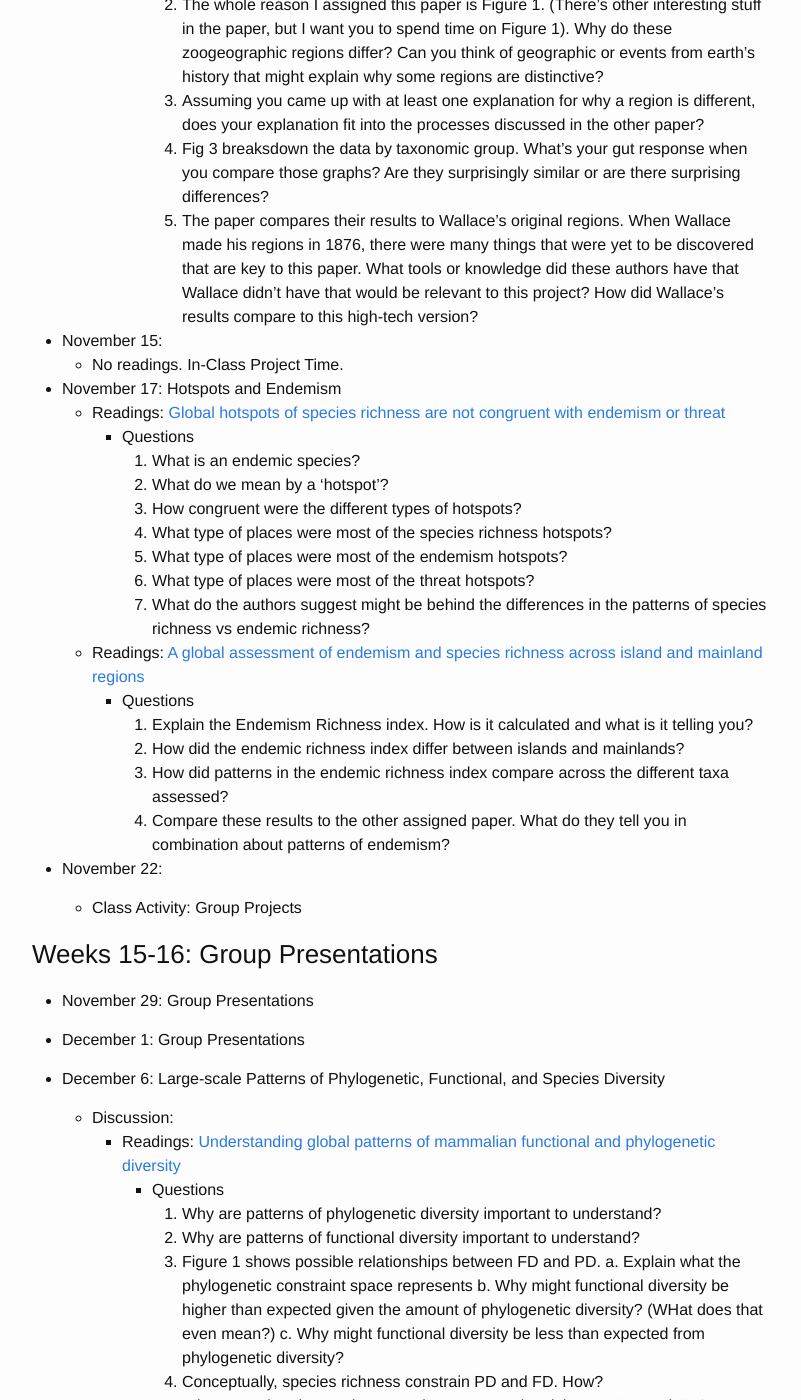
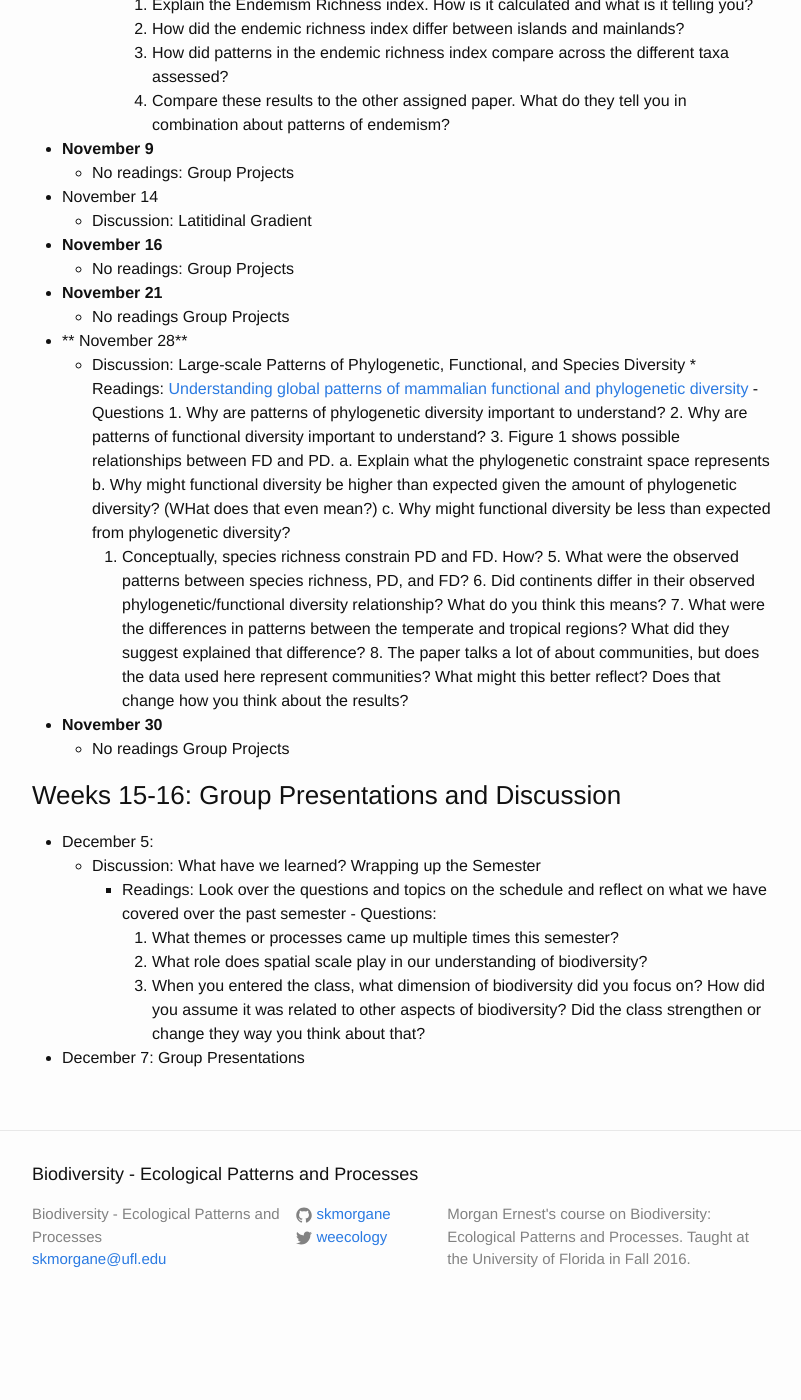
Before and after one commit to skmorgane/biodiversity-course, a Jekyll site: the page built from schedule.md, in a window 1280 px wide and 1400 px high, scrolled down 9308 px. Shown: the whole window, without its empty margins (238-1039 px from the left). Built offline with Jekyll 4.4.1, drawn with Linux system fonts in a browser that asks for light colours; after the commit the page ends 10639 px from its top, so only the background shows below that; some of the changed text lies outside the part shown.

Commit message:
Update Schedule

```diff
--- a/schedule.md
+++ b/schedule.md
@@ -43,7 +43,7 @@
 		* Reading: [Drought mediates the importance of stochastic community assembly](https://doi.org/10.1073/pnas.0704350104)
       * Class Activity: Structuring Introductions of Papers/Proposals and what that has to do with your Class Project
 
-* **September 12**
+* <span style="color:orange"> September 12 </span>
 	* Discussion: Patterns in Taxonomic, Phylogenetic, and Functional Diversity
 		* Reading: [Rebuilding community ecology from functional traits](http://dx.doi.org/10.1016/j.tree.2006.02.002)
 		* Reading: [Opposing assembly mechanism in a Neotropical Dry Forest](https://doi.org/10.1890/08-1025.1)
@@ -111,7 +111,7 @@
             5. How did the empirical results compare to what their models suggested they should find?
     * Class Activity: Group Projects (Identifying people with common interests)
 
-* **September 21**
+* <span style="color:orange"> September 21 </span>
 	* Discussion/Class Activity: Patterns in Body Size
 		* Read: Everyone is required to read: [Declining body size: a third universal response to warming?](https://doi.org/10.1016/j.tree.2011.03.005).
 		* Pick one of the following:
@@ -146,7 +146,7 @@
 			4. Think about these results in the context of Loreau and Hector. Do any of their conclusions differ from the other paper or  do they find similar things? If you think the results are different, why?
        * Class Activity: Group Projects
 
-* **October 3**
+* <span style="color:orange"> October 3</span>
 	* Discussion: Biodiversity through time
 		* Reading: [Assemblage Time Series Reveal Biodiversity Change but Not Systematic Loss](https://doi.org/10.1126/science.1248484)
             		1. What question are Dornelas et al asking?
@@ -162,13 +162,14 @@
             		3. How do Elahi et al suggest their results and the results of other studies can be reconiled with studies showing global biodiversity loss?
             		4. Do Dornelas et al and Elahi et al have any influence on the biodiversity-ecosystem function research area?
 
-* **October 5**
+* <span style="color:orange"> October 5 </span>
  	 * Discussion: Biodiversity through time - Hillebrand? Brown et al?
   	 * Class Activity: Group Projects
 
 ### Weeks 7-9: Regional-Scale Diversity Patterns & Processes
 
-* October 10: Regional Assembly - Dispersal
+* **October 10**
+	* Discussion: Regional Assembly - Dispersal
    * (yes I am only assigning 1 paper. Enjoy!) Reading: [The metacommunity concept: a framework for multi-scale community ecology](https://doi.org/10.1111/j.1461-0248.2004.00608.x)
         * Questions for Discussion
              1. We've spent a lot of the semester focused on community-scale biodiversity patterns and the mechanisms thought to generate them. What scale have we predominately been focusing on?
@@ -183,8 +184,8 @@
             10. Be able to explain (succinctly) the four main types of metacommunity models. What are they and how are they different? (i.e. how do they differ in their assumptions about patches, which species can enter the community, the role of nichebased processes, differences among species, etc).
             11. Which model do you think applies to your system? Why? (yes I will go around the room on this one. Be able to name a relevant model and explain why it applies (in 1-2 sentences). If you do not think a metacommunity framework applies, say that and why. I'd recommend writing your sentence before class so you aren't caught off guard. If I was Stephen Hubbell here's what I would write: I study a tropical tree community that I think fits into the neutral model. I think this because we have dispersal, though its limited, and niche differences between species seem small (or non-existent) and its hard to see how those small differences create stable coexistence.
 
-* October 12: Regional Assembly - Environmental Heterogeneity
-    * Discussion:
+* **October 12**
+    * Discussion: Regional Assembly - Environmental Heterogeneity
          * Reading: The "Frankenpaper" - emailed to the class listserv
          * Questions:
             1. MacArthur & MacArthur:
@@ -209,17 +210,13 @@
                - Brainstorm reasons this relationship may not have been seen in Stein et al. These can be statistical or biological reasons having to do with either paper. I know I haven't given you enough info to know for sure what might be an issue and what they may have corrected for or examined in secondary analyses, I just want you to think generally about the issue.
     * Class Activity: Group Projects
 
+* October 17
+	* FIELD TRIP? Andrew Gonzalez Biology Seminar
 
-* October 17: **Class Field Trip - Seminar by Julia Baum ("Coral Reef Community Structure and Resilience in a Changing World")**
-    *  For those not attending the talk, here is the reading and questions: [Fishing degrades size structure of coral reef fish communities](https://doi.org/10.1111/gcb.13482)
-         * Questions:
-            1. What is the size spectra? What information does it provide about a community?
-            2. What about the shape of the size spectra are they quantifying?
-            3. What do the changes in the size spectra they document tell them about the impacts of human impacts on fish communities?
-            4. Why do they think the size spectra and total fish biomass provide different info about the fish community?
+* October 19
+	* Discussion: Fragmentation patterns
 
-
-* October 19:
+* October 24:
     * Discussion: Local-Regional Diversity Relationships
          * Reading: [Community diversity: relative roles of local and regional processes](http://www.jstor.org/stable/1698957?seq=1#page_scan_tab_contents)
             1. In the second paragraph ("Present-day ecological investigations...."), Ricklefs describes what he sees as the state of the field in 1987. Do you think this is still a valid assessment of the field today? Why?
@@ -238,14 +235,8 @@
             6. How do they propose local and regional processes are combining to determine local richness?
     * Class Activity: Group Projects
 
-* October 24: **Class Field Trip - Seminar by Mathew Leibold ("Rethinking Metacommunity Ecology")**
-    * For those not attending the talk, here is the reading: [Empirical approaches to metacommunities: a review and comparison with theory](https://doi.org/10.1016/j.tree.2011.04.009)
-         1. What are the empirical shortcomings the paper finds in the study of metacommunities? (i.e. are there system/taxon biases, are they doing a good job of testing all the frameworks?)
-         2. Do empirical studies primarily support a particular model or do they tend to suggest more than one model is operating, even in the same system?
-         3. Theoretically, what are some of the ways they think the study of meetacommunities needs to change to advance?
-         4. Empirically, what are some of the ways they think the study of meetacommunities needs to change to advance?
-
-* October 26: Species-Area/Time Relationships
+* October 26:
+	* Discussion: Species-Area/Time Relationships
     *  For this week there is 1 paper and 2 short excerpts from books. The book excerpts will be sent to the class by email
     *  Reading: Part of Chapter 2 from *Species Diversity in Space and Time* by Rosenzweig
           1. Why does creating a species-area plot from contiguous plots generate a shallower slope than a plot made from non-contiguous plots?
@@ -263,22 +254,10 @@
          6. We haven't talked about phylogenetic or functional diversity in a while. Take a moment to ponder whether you expect those aspects of biodiversity to show similar patterns across scales (and similar drivers) to the Species-Area and Species-Time relationships.
     *  Class Activity: Group Projects
 
-* November 3: **Class Field Trip: Allen Hurlbert ("Origin and maintenance of biodiversity gradients: making inferences at regional to global scales")**
-    *  For those not attending the talk, here is the reading: [On the processes generating latitudinal richness gradients: identifying diagnostic patterns and predictions](https://doi.org/10.3389/fgene.2014.00420)
-         1. What is the current problem with testing hypotheses for how the latitudinal gradient in species richness is generated?
-         2. Explain the zero-sum constraint used in the models.
-         3. What is the niche conservatism hypothesis?
-         4. What is the ecological limits hypothesis?
-         5. What is the evolutionary rates hypothesis?
-         6. What is the tropical stability hypothesis?
-         7. What was the goal of the simulations? (i.e. what information do they provide that will help future tests of the latitudinal gradient?)
-
-* November 8: VOTE! NO CLASS
-
 ### Weeks 10-14 Global Biodiversity Patterns and Processes
 
-* November 10: Biogeographic Processes
-    * Discussion:
+* **October 31**
+    * Discussion: Biogeographic Processes
          * Readings: [Global patterns and drivers of phylogenetic structure in island floras](https://doi.org/10.1038/srep12213)
             - Questions:
                1. The paper is exhaustive in discussing the details of each analysis, but that is not what I want you to focus on. I chose this reading because it covers all but one of the focal processes invoked to explain biogeographic biodiversity patterns: dispersal, environment, and speciation. Be able to explain how these three processes influence biodiversity on islands.
@@ -294,10 +273,11 @@
                5. The paper compares their results to Wallace's original regions. When Wallace made his regions in 1876, there were many things that were yet to be discovered that are key to this paper. What tools or knowledge did these authors have that Wallace didn't have that would be relevant to this project? How did Wallace's results compare to this high-tech version?
 
 
-* November 15:
-    * No readings. In-Class Project Time.
+* November 2:
+	* Discussion: Biogeographic Processes
 
-* November 17: Hotspots and Endemism
+* **November 7**
+	* Discussion: Hotspots and Endemism
     * Readings: [Global hotspots of species richness are not congruent with endemism or threat](https://doi.org/10.1038/nature03850)
          - Questions
               1. What is an endemic species?
@@ -314,35 +294,45 @@
               3. How did patterns in the endemic richness index compare across the different taxa assessed?
               4. Compare these results to the other assigned paper. What do they tell you in combination about patterns of endemism?
 
-* November 22:
+* **November 9**
+	* No readings: Group Projects
 
-    * Class Activity: Group Projects
+* November 14
+	* Discussion: Latitidinal Gradient
 
-### Weeks 15-16: Group Presentations
+* **November 16**
+	* No readings: Group Projects
 
-* November 29: Group Presentations
+* **November 21**
+	* No readings Group Projects
 
-* December 1: Group Presentations
-
-* December 6: Large-scale Patterns of Phylogenetic, Functional, and Species Diversity
-    * Discussion:
-         * Readings: [Understanding global patterns of mammalian functional and phylogenetic diversity](https://doi.org/10.1098/rstb.2011.0024)
-           - Questions
-              1. Why are patterns of phylogenetic diversity important to understand?
-              2.   Why are patterns of functional diversity important to understand?
-              3.  Figure 1 shows possible relationships between FD and PD.
+* ** November 28**
+	* Discussion: Large-scale Patterns of Phylogenetic, Functional, and Species Diversity
+        	* Readings: [Understanding global patterns of mammalian functional and phylogenetic diversity](https://doi.org/10.1098/rstb.2011.0024)
+           	- Questions
+              	1. Why are patterns of phylogenetic diversity important to understand?
+              	2.   Why are patterns of functional diversity important to understand?
+              	3.  Figure 1 shows possible relationships between FD and PD.
 	          a. Explain what the phylogenetic constraint space represents
 	          b. Why might functional diversity be higher than expected given the amount of phylogenetic diversity? (WHat does that even mean?)
 	          c. Why might functional diversity be less than expected from phylogenetic diversity?
-              4. Conceptually, species richness constrain PD and FD. How?
-              5. What were the observed patterns between species richness, PD, and FD?
-              6. Did continents differ in their observed phylogenetic/functional diversity relationship? What do you think this means?
-              7. What were the differences in patterns between the temperate and tropical regions? What did they suggest explained that difference?
-              8. The paper talks a lot of about communities, but does the data used here represent communities? What might this better reflect? Does that change how you think about the results?
+		4. Conceptually, species richness constrain PD and FD. How?
+              	5. What were the observed patterns between species richness, PD, and FD?
+              	6. Did continents differ in their observed phylogenetic/functional diversity relationship? What do you think this means?
+              	7. What were the differences in patterns between the temperate and tropical regions? What did they suggest explained that difference?
+              	8. The paper talks a lot of about communities, but does the data used here represent communities? What might this better reflect? Does that change how you think about the results?
 
-     * What have we learned:
-	   * Readings: Look over the questions and topics on the schedule and reflect on what we have covered over the past semester
-	    - Questions:
+* **November 30**
+	* No readings Group Projects
+
+### Weeks 15-16: Group Presentations and Discussion
+
+* December 5:
+	* Discussion: What have we learned? Wrapping up the Semester
+		* Readings: Look over the questions and topics on the schedule and reflect on what we have covered over the past semester
+	    		- Questions:
 			1.  What themes or processes came up multiple times this semester?
 			2.  What role does spatial scale play in our understanding of biodiversity?
 			3.  When you entered the class, what dimension of biodiversity did you focus on? How did you assume it was related to other aspects of biodiversity? Did the class strengthen or change they way you think about that?
+
+* December 7: Group Presentations
```
